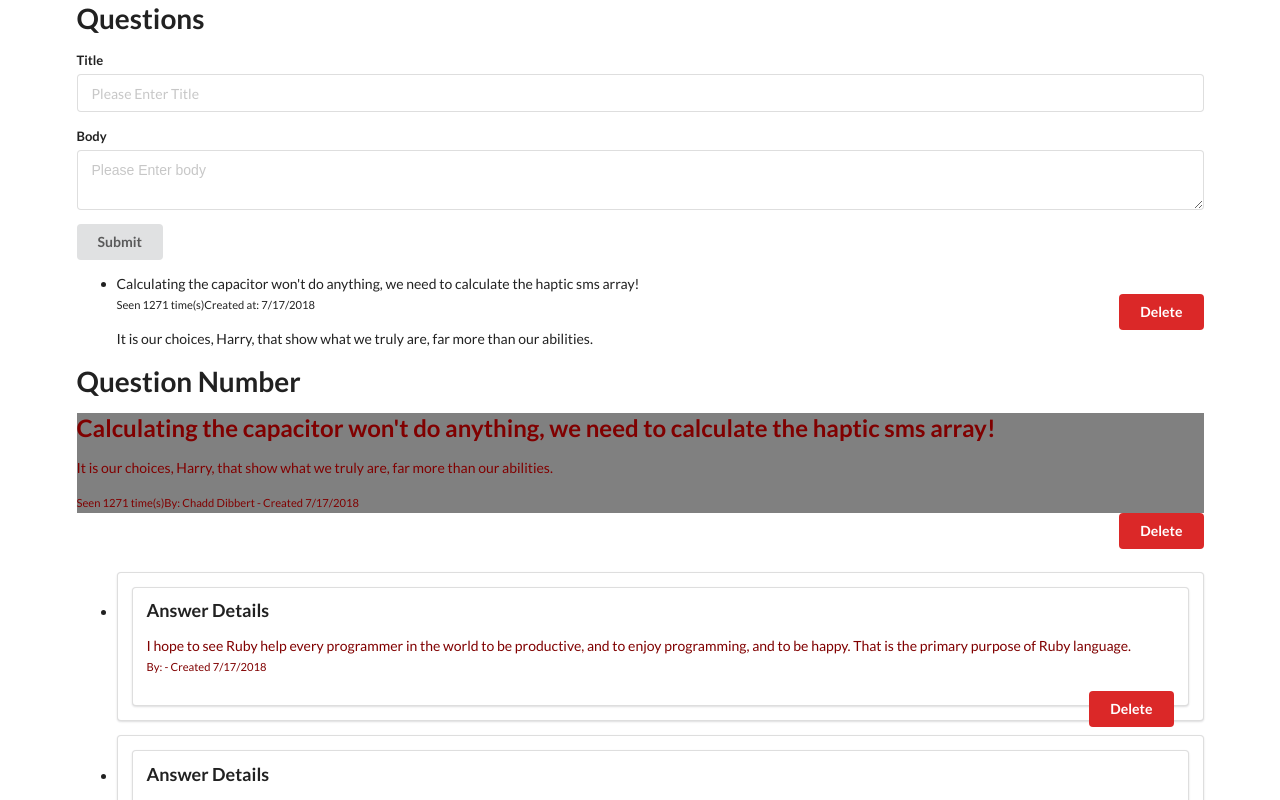
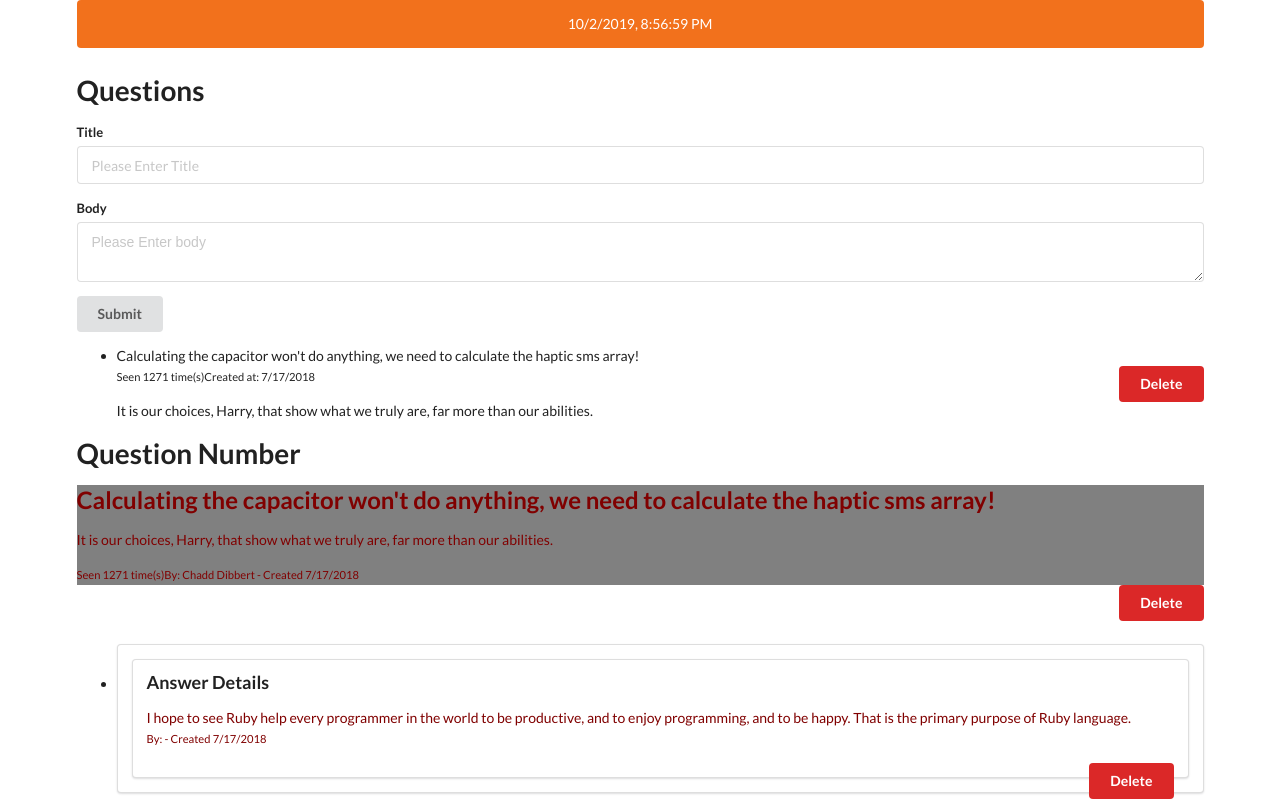
Before and after one commit to kentcheung2000/awesome-answers-client, a React (Create React App) app: page / in a window 1280 px wide. Shown: the top 800 px of the page. Built offline with nearby package versions, Linux system fonts and the light colour scheme.

Commit message:
Add current date time

```diff
--- /dev/null
+++ b/src/components/CurrentDateTime.js
@@ -0,0 +1,56 @@
+import React from 'react';
+
+class CurrentDateTime extends React.Component {
+    constructor(props) {
+        super(props);
+        this.state = {
+            dateTime: new Date()
+        };
+    }
+    componentDidMount() {
+        console.log('componentDidMount');
+
+        // This method is called whenever the component is rendered
+        // in the DOM
+        // There many different ways we might want to use this method, such as:
+        // - Fetching data
+        // - adding event listeners
+        // - starting timers
+        // - etc
+
+        // To share values between methods, we need to add instance properties
+        // to the 'this' object
+        // Here we are storing the id of the interval that was started within the
+        // componentDidMount method
+        // So that we can use that id to clear the interval when the component
+        // unmounts when componentWillUnmount is called
+
+        this.intervalId = setInterval(() => {
+            this.setState({
+                dateTime: new Date()
+            });
+        }, 1000);
+    }
+
+    componentDidUpdate() {
+        console.log('componentDidUpdate');
+    }
+
+    componentWillUnmount() {
+        console.log('componentWillUnmount');
+        // This method is called before the component is removed from
+        // the DOM. Use it to clean up setIntervals, setTimeouts, even listeners, etc
+
+        // 'clearInterval' is a method built in browser API
+        // that allows to stop the interval with the given intervalID
+        clearInterval(this.intervalId);
+    }
+    render() {
+        return (
+            <div className="ui orange inverted center aligned segment CurrentDateTime">
+                {this.state.dateTime.toLocaleString()}
+            </div>
+        );
+    }
+}
+export default CurrentDateTime;
--- a/src/components/QuestionIndexPage.js
+++ b/src/components/QuestionIndexPage.js
@@ -3,18 +3,19 @@ import React, { Component } from 'react';
 import '../styles/QuestionIndexPage.css';
 import questionData from './questionData';
 import NewQuestionForm from './NewQuestionForm';
+import CurrentDateTime from './CurrentDateTime';
 // import DeleteButton from './DeleteButton';
 
 class QuestionIndexPage extends Component {
 	constructor(props) {
 		super(props);
 		this.state = {
-            questions: [...questionData]
+			questions: [...questionData],
+			showTime: true
 		};
 		this.createQuestion = this.createQuestion.bind(this);
 	}
 	createQuestion(params) {
-        debugger;
 		// Update the list of questions within our state
 		// by adding a new question to that list
 		this.setState((state) => {
@@ -55,6 +56,7 @@ class QuestionIndexPage extends Component {
 	render() {
 		return (
 			<main className="QuestionIndexPage">
+				{this.state.showTime && <CurrentDateTime />}
 				<h1>Questions</h1>
 				<NewQuestionForm onCreateQuestion={this.createQuestion} />
 				<ul>
```
Lines whose indentation alone changed are shown as unchanged.
